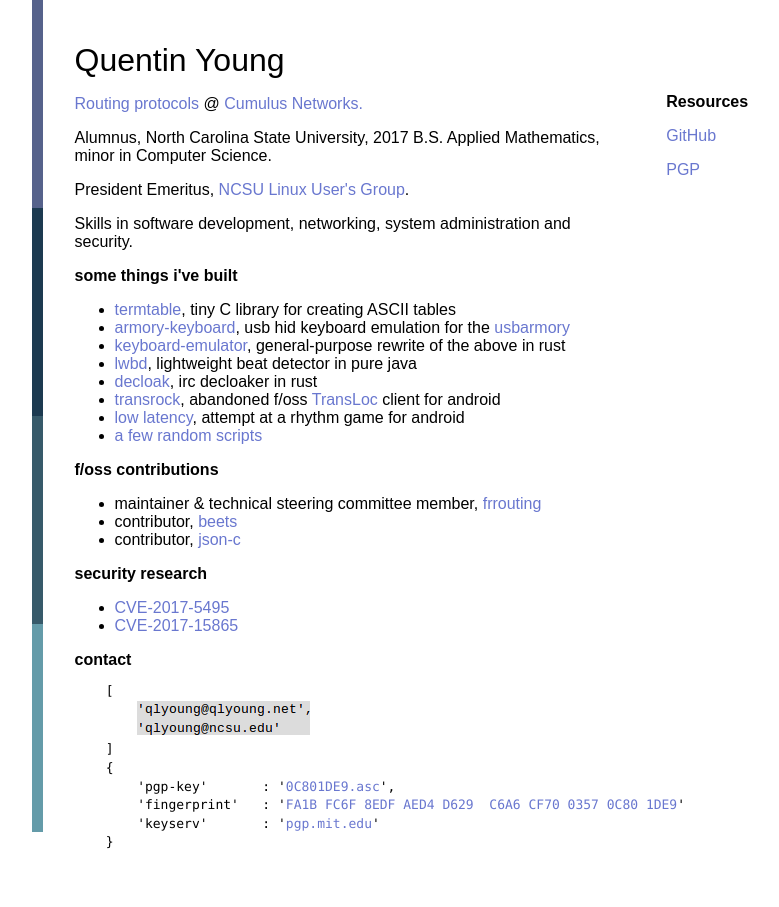
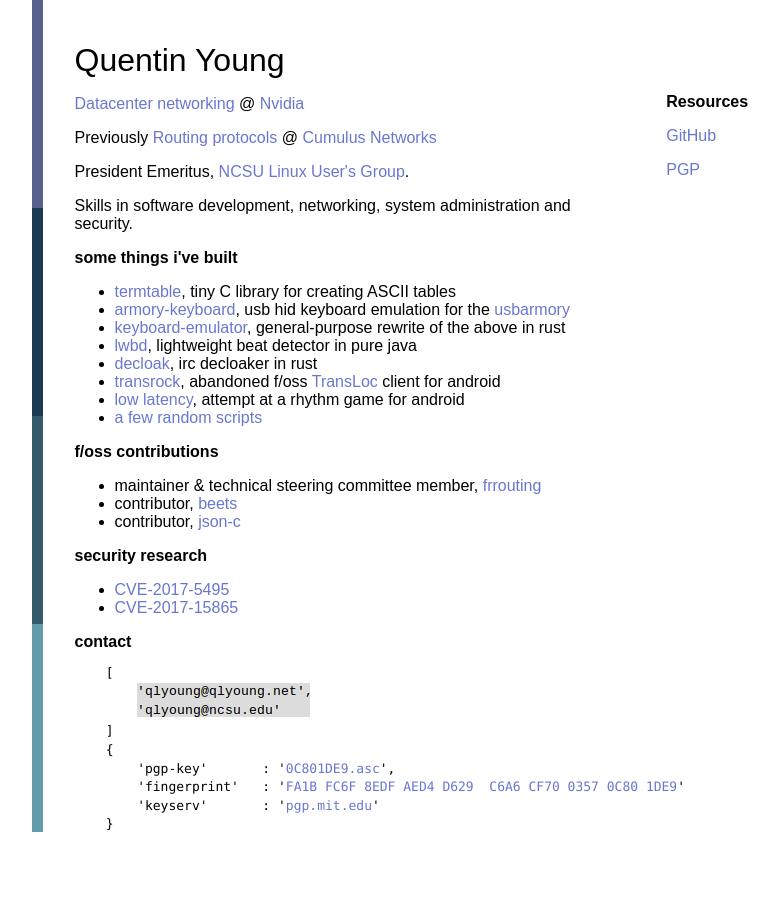
Before and after one commit to qlyoung/qlyoung.github.io, a Jekyll site: the page built from index.html, in a window 1280 px wide. Shown: the whole page, without its empty margins (10-789 px from the left). Built offline with Jekyll 4.4.1, drawn with Linux system fonts in a browser that asks for light colours; Markdown is read by kramdown in place of the engine named in the settings.

Commit message:
nvidia 🎉

```diff
--- a/index.html
+++ b/index.html
@@ -11,8 +11,8 @@
 
 <h1>Quentin Young</h1>
 <div id=content>
-<p><a href="https://github.com/frrouting/frr.git">Routing protocols</a> @ <a href="https://cumulusnetworks.com/">Cumulus Networks.</a></p>
-<p>Alumnus, North Carolina State University, 2017 B.S. Applied Mathematics, minor in Computer Science.</p>
+<p><a href="https://www.nvidia.com/en-us/data-center/">Datacenter networking</a> @ <a href="https://nvidia.com">Nvidia</a></p>
+<p>Previously <a href="https://github.com/frrouting/frr.git">Routing protocols</a> @ <a href="https://cumulusnetworks.com">Cumulus Networks</a></p>
 <p>President Emeritus, <a href="http://lug.ncsu.edu">NCSU Linux User's Group</a>.</p>
 <p>Skills in software development, networking, system administration and security.</p>
 
```
